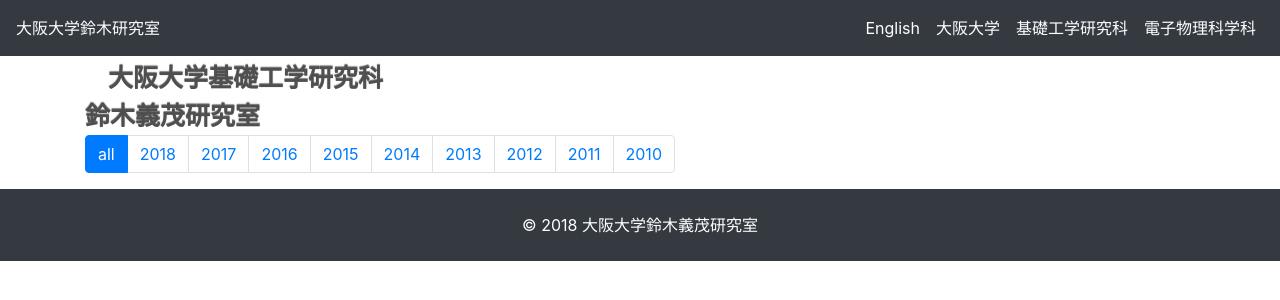
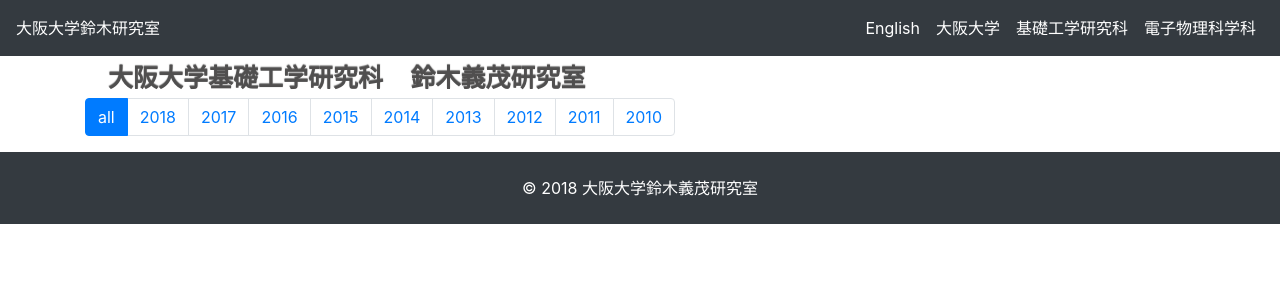
Before and after one commit to SomaMiki/y-suzuki-lab.github.io, a plain HTML site: page index.html in a window 1280 px wide. Drawn offline with nearby package versions, Linux system fonts and the light colour scheme.

Commit message:
Update index.html

```diff
--- a/index.html
+++ b/index.html
@@ -33,7 +33,8 @@
     </script>
 
 	<div class="container">
-		<span class="suzuki">大阪大学基礎工学研究科<br>鈴木義茂研究室 </span>
+		<span class="suzuki">大阪大学基礎工学研究科</span>
+		<span class="suzuki">鈴木義茂研究室</span>
 
 		<nav aria-label="example">
 			<ul class="pagination">
```
